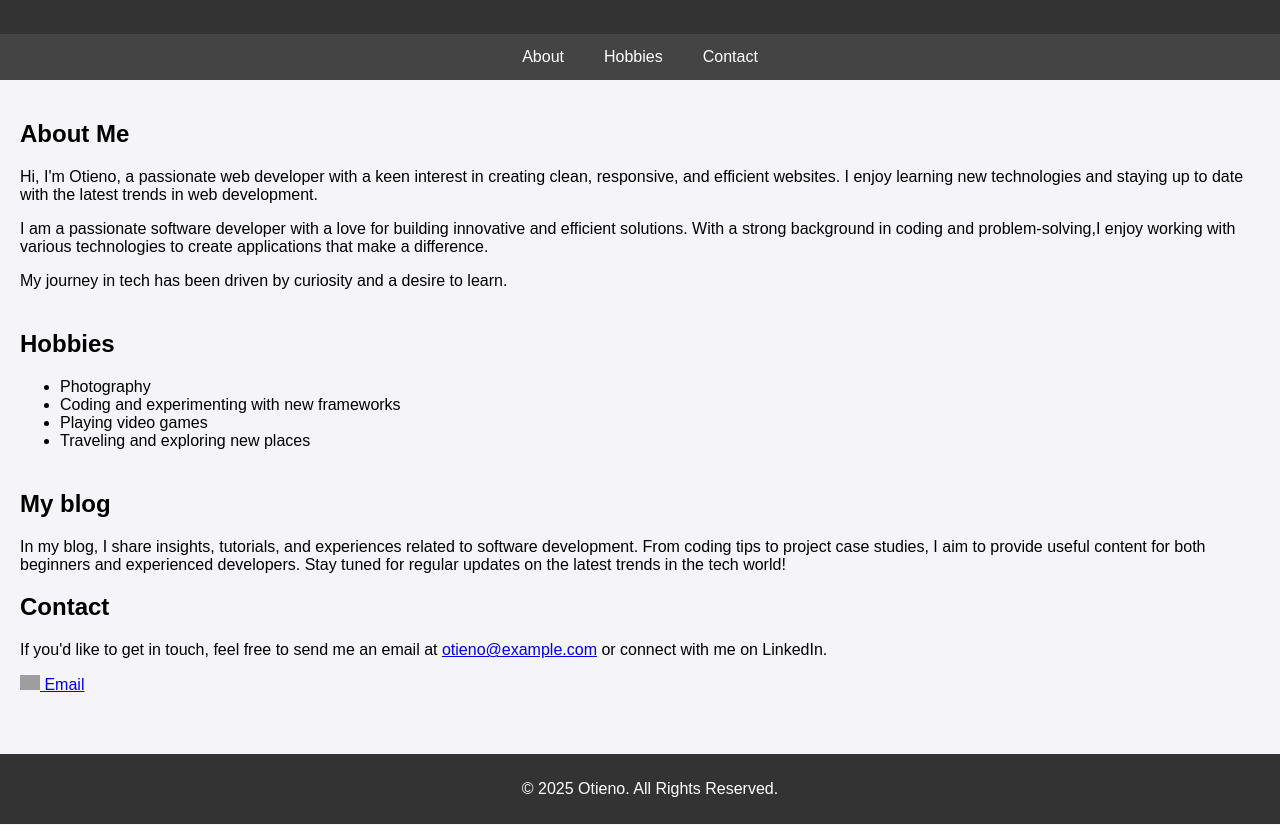
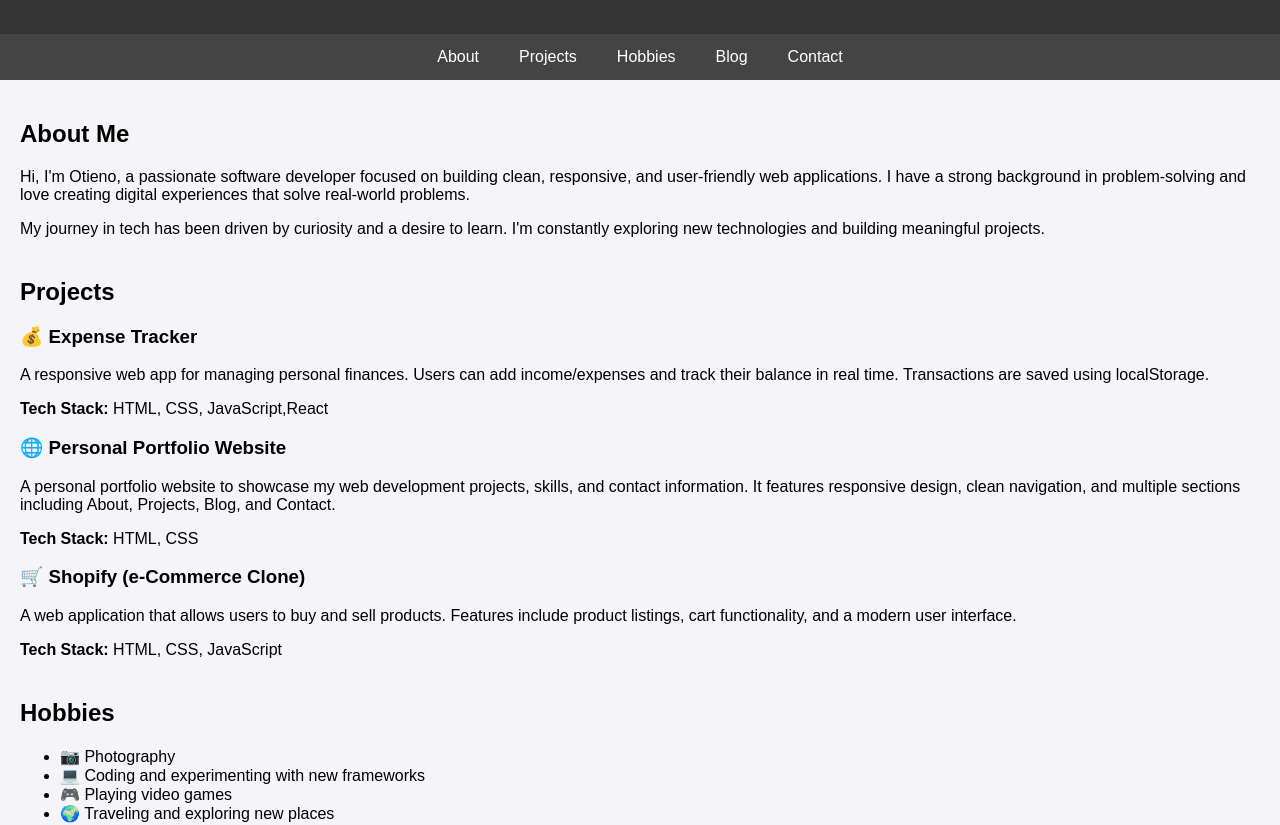
Before and after one commit to prohacker34/portfolio, a plain HTML site: page index.html in a window 1280 px wide. Shown: the part 156-981 px from the top of the page. Drawn offline with Linux system fonts and the light colour scheme; grey boxes are pictures that could not be loaded.

Commit message:
final updates for portfolio

```diff
--- a/index.html
+++ b/index.html
@@ -1,64 +1,104 @@
 <!DOCTYPE html>
-
 <html lang="en">
 <head>
-    <meta charset="UTF-8">
-    <meta name="viewport" content="width=device-width, initial-scale=1.0">
+  <meta charset="UTF-8" />
+  <meta name="viewport" content="width=device-width, initial-scale=1.0"/>
   <title>Otieno's Portfolio</title>
-    <link rel="stylesheet" href="style.css">
-
+  <link rel="stylesheet" href="style.css" />
 </head>
 <body>
 
   <header>
     <div class="logo">
-
-            <img src= "images/IMG_20240430_110938_2.jpg" alt=""  width="200px" height="200px"><alt="Otieno's Logo">
+      <img src="images/IMG_20240430_110938_2.jpg" alt="Otieno's Profile Picture" width="200" height="200" />
     </div>
     <h1>Otieno - Web Developer</h1>
   </header>
 
   <nav>
     <a href="#about">About</a>
+    <a href="#projects">Projects</a>
     <a href="#hobbies">Hobbies</a>
+    <a href="#blog">Blog</a>
     <a href="#contact">Contact</a>
   </nav>
 
-    <div class="container">
+  <main class="container">
+
 
     <section id="about">
       <h2>About Me</h2>
-            <p>Hi, I'm Otieno, a passionate web developer with a keen interest in creating clean, responsive, and efficient websites. I enjoy learning new technologies and staying up to date with the latest trends in web development.</p>
-            <p>I am a passionate software developer with a love for building innovative and
-                efficient solutions. With a strong background in coding and problem-solving,I enjoy working with various technologies to create applications that make a difference.</p>
-                <p>My journey in tech has been driven by curiosity and a desire to learn.</p>
+      <p>
+        Hi, I'm Otieno, a passionate software developer focused on building clean, responsive, and user-friendly web applications. I have a strong background in problem-solving and love creating digital experiences that solve real-world problems.
+      </p>
+      <p>
+        My journey in tech has been driven by curiosity and a desire to learn. I'm constantly exploring new technologies and building meaningful projects.
+      </p>
     </section>
+
+
+    <section id="projects">
+      <h2>Projects</h2>
+
+      <article class="project">
+        <h3>💰 Expense Tracker</h3>
+        <p>
+          A responsive web app for managing personal finances. Users can add income/expenses and track their balance in real time. Transactions are saved using localStorage.
+        </p>
+        <strong>Tech Stack:</strong> HTML, CSS, JavaScript,React
+      </article>
+
+      <article class="project">
+        <h3>🌐 Personal Portfolio Website</h3>
+        <p>
+          A personal portfolio website to showcase my web development projects, skills, and contact information. It features responsive design, clean navigation, and multiple sections including About, Projects, Blog, and Contact.
+        </p>
+        <strong>Tech Stack:</strong> HTML, CSS
+      </article>
+
+
+
+      <article class="project">
+        <h3>🛒 Shopify (e-Commerce Clone)</h3>
+        <p>
+          A web application that allows users to buy and sell products. Features include product listings, cart functionality, and a modern user interface.
+        </p>
+        <strong>Tech Stack:</strong> HTML, CSS, JavaScript
+      </article>
+    </section>
+
 
     <section id="hobbies">
       <h2>Hobbies</h2>
       <ul>
-                <li>Photography</li>
-                <li>Coding and experimenting with new frameworks</li>
-                <li>Playing video games</li>
-                <li>Traveling and exploring new places</li>
+        <li>📷 Photography</li>
+        <li>💻 Coding and experimenting with new frameworks</li>
+        <li>🎮 Playing video games</li>
+        <li>🌍 Traveling and exploring new places</li>
       </ul>
     </section>
-        <section id="My blog"></section>
-        <h2>My blog</h2>
-        <p>In my blog, I share insights, tutorials, and experiences related to software development. From coding tips to project case studies, I aim to provide useful content for both beginners and experienced developers.
-            Stay tuned for regular updates on the latest trends in the tech world!</p>
+
+
+    <section id="blog">
+      <h2>My Blog</h2>
+      <p>
+        In my blog, I share tutorials, case studies, and insights into software development. From coding tips to project breakdowns, I aim to support both beginners and experienced developers.
+      </p>
+    </section>
+
 
     <section id="contact">
       <h2>Contact</h2>
-            <p>If you'd like to get in touch, feel free to send me an email at <a href="mailto:otieno@example.com">otieno@example.com</a> or connect with me on LinkedIn.</p>
+      <p>
+        Feel free to reach out via email or connect with me on LinkedIn.
+      </p>
       <a href="mailto:habertotieno4@gmail.com" class="btn btn-warning">
-                <img src="https://cdn.jsdelivr.net/npm/simple-icons@latest/icons/gmail.svg" width="20" alt="Gmail">
-                Email
+        <img src="https://cdn.jsdelivr.net/npm/simple-icons@latest/icons/gmail.svg" width="20" alt="Gmail" />
+        Email Me
       </a>
+    </section>
 
-
-        </section>
-    </div>
+  </main>
 
   <footer>
     <p>© 2025 Otieno. All Rights Reserved.</p>
```
Lines whose indentation alone changed are shown as unchanged.
